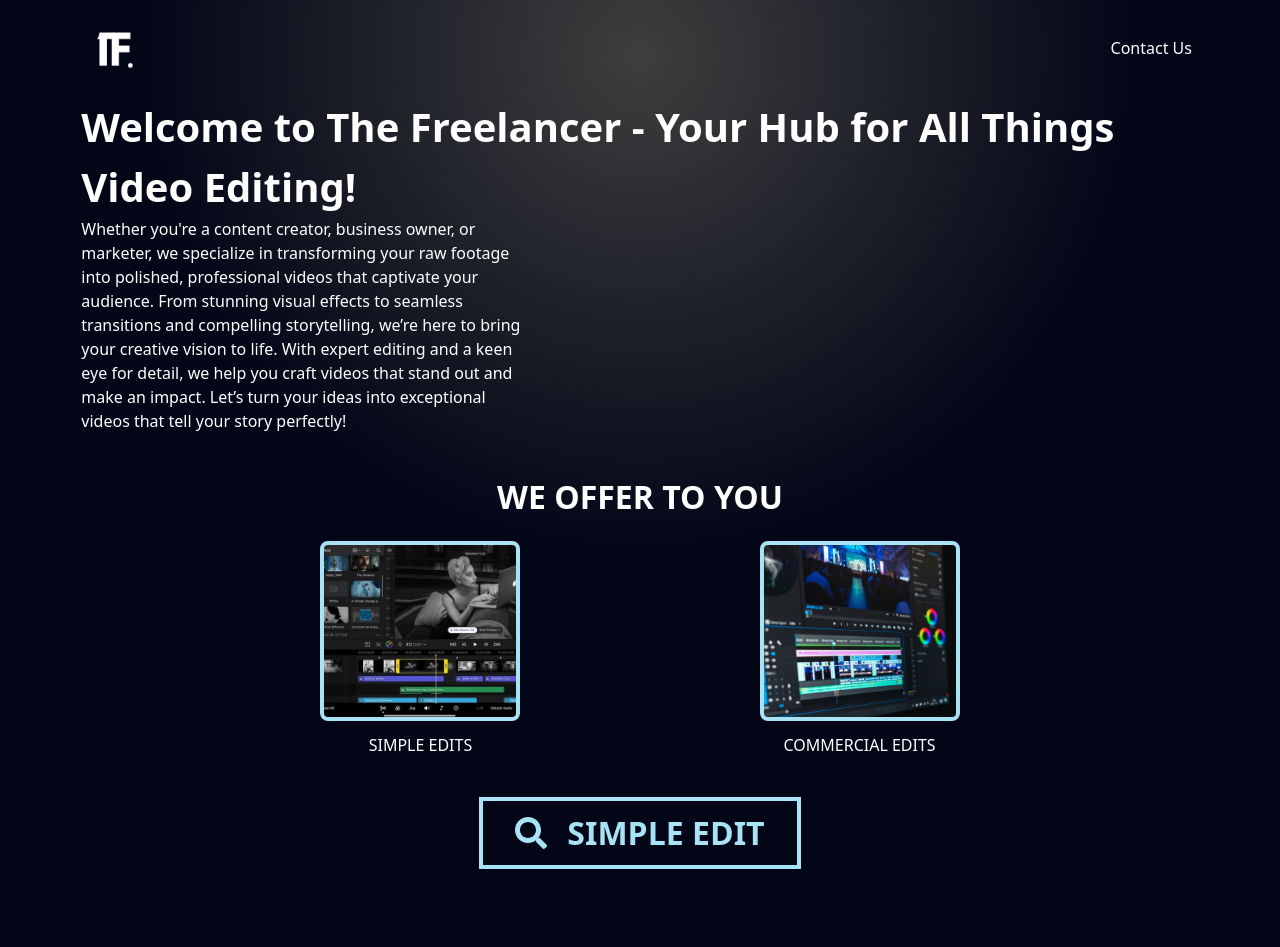
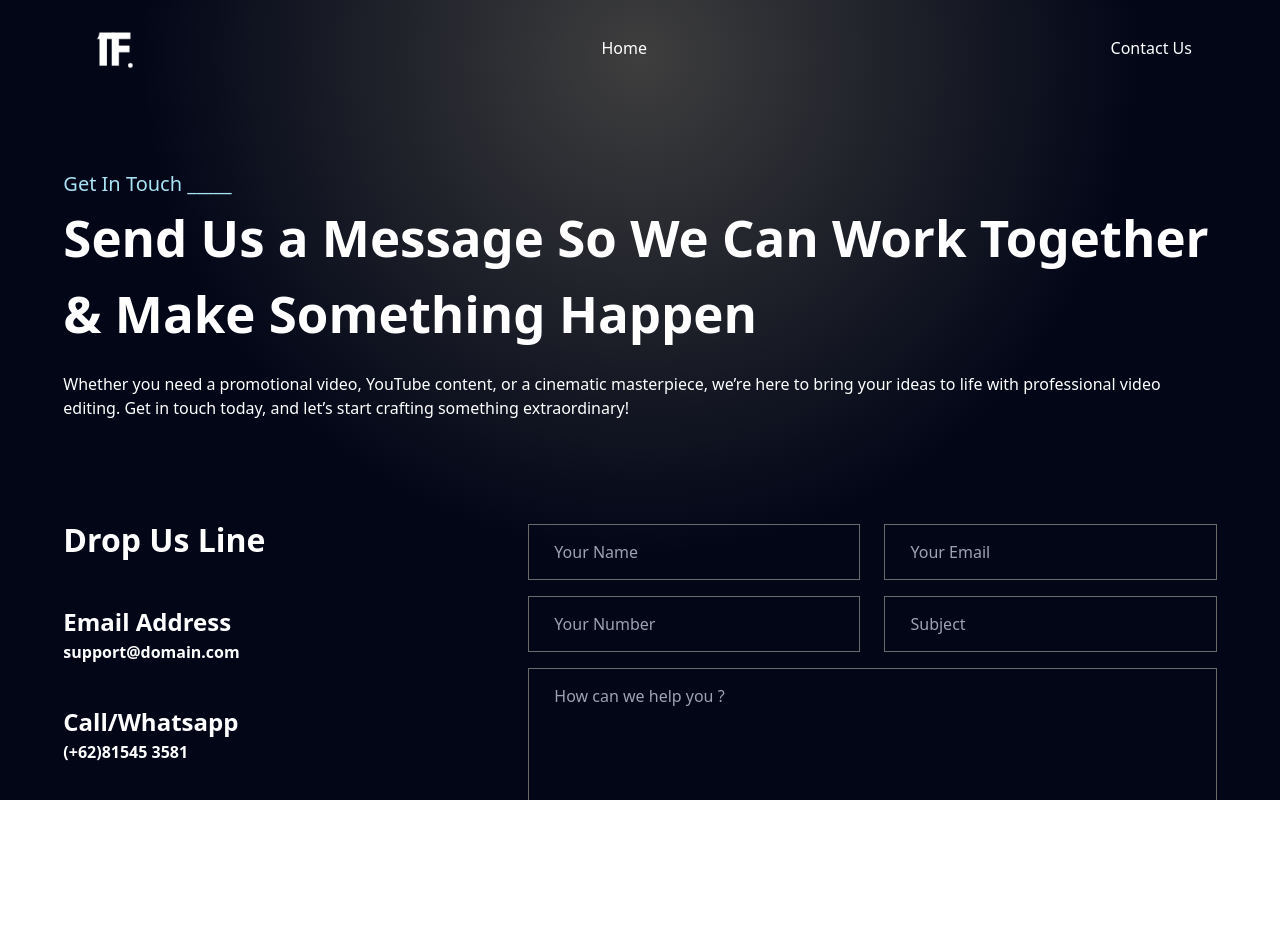
Before and after one commit to Sahilkr83/The-Freelancer, a React (Create React App) app: page /contactus in a window 1280 px wide. Shown: the top 947 px of the page. After the commit the page ends 800 px from the top, so only its background shows below. Built offline with nearby package versions, Linux system fonts and the light colour scheme; grey boxes are pictures that could not be loaded.

Commit message:
form commit

```diff
--- a/package.json
+++ b/package.json
@@ -9,10 +9,13 @@
     "@testing-library/react": "^13.4.0",
     "@testing-library/user-event": "^13.5.0",
     "react": "^18.3.1",
+    "react-bootstrap": "^2.10.7",
     "react-dom": "^18.3.1",
     "react-icons": "^5.4.0",
     "react-router-dom": "^7.0.2",
     "react-scripts": "5.0.1",
+    "react-simple-typewriter": "^5.0.1",
+    "typewriter-effect": "^2.21.0",
     "web-vitals": "^2.1.4"
   },
   "scripts": {
--- a/src/App.css
+++ b/src/App.css
@@ -61,8 +61,6 @@
 
 
 
-
-
 .video{
     padding-top: 280px;
 }
@@ -85,6 +83,26 @@
 }
 .types-of-edit-heading{
     font-size: 2rem;
+}
+.pre-loader-text{
+    font-size: 3rem;
+}
+
+.input{
+    all: unset;
+    border: solid 1px rgb(106, 106, 106);
+    padding: 15px 25px;
+    width: 100%;
+}
+.input:focus , .input:hover{
+    outline: white solid 2px;
+}
+.textarea{
+    all: unset;
+    border: solid 1px rgb(106, 106, 106);
+    padding: 15px 25px;
+
+    height: 140px;
 }
 
 
@@ -113,8 +131,16 @@
         gap: 10px;
     }
 }
+@media (max-width:800px){
+    .input-div{
+        flex-direction: column;
+    }
+}
 
 @media (max-width:670px) {
+    .pre-loader-text{
+        font-size: 2rem;
+    }
     .footer-text{
         font-size: 13px;
     }
@@ -165,7 +191,7 @@
 }
 
 
-@media (max-width:380px){
+@media (max-width:450px){
     .footer-heading{
         font-size: 21px ;
     }
--- a/src/App.js
+++ b/src/App.js
@@ -1,13 +1,27 @@
+import { useState,useEffect } from "react";
 import "./App.css";
 import NewWeb from "./New porject/NewWeb";
+import Preloader from "./Preloader";
 
 function App() {
+  const [loading,setLoading] = useState(true)
+  const [fadeOut, setFadeOut] = useState(false);
+
+  useEffect(() => {
+    setTimeout(() => {
+      setFadeOut(true);
+      setTimeout(() => {
+        setLoading(false);
+      }, 500);
+    }, 4500);
+  }, []);
+
   return (
 
-      <div className="relative  w-[100vw] wrapper  overflow-x-hidden bg-slate-950">
+      <div className="relative  w-[100vw] wrapper h-[100vh]  overflow-x-hidden bg-slate-950">
         <div className="absolute bottom-0 left-0 right-0 -top-36 z-10 bg-[radial-gradient(circle_500px_at_50%_200px,#3e3e3e,transparent)]"></div>
 
-        <NewWeb/>
+        {loading ? <Preloader fadeOut={fadeOut}/> :  <NewWeb/>}
         </div>
   )
 }
--- /dev/null
+++ b/src/New porject/ContactForm.js
@@ -0,0 +1,116 @@
+import React, { useState } from 'react'
+
+const ContactForm = () => {
+    const [formData , setFormData] = useState({
+        name:"", email: "", number:"" , subject:"" , help:""
+    })
+
+    function changeHandler(event){
+        setFormData(prevData => ({
+            ...prevData,
+            [event.target.name] : event.target.value
+        }))
+    }
+    function submitHandler (event){
+        event.preventDefault()
+        setFormData({
+            name:"", email: "", number:"" , subject:"" , help:""
+        })
+        console.log(formData)
+    }
+  return (
+    <div className='w-11/12 max-w-[1350px]  mx-auto pt-[100px] pb-[140px] px-[10px] text-white relative z-20 '>
+        <div>
+            <p className='text-[20px] text-[#a8e3f5]'>Get In Touch _____</p>
+            <h1 className='md:text-[51px] text-[39px] font-semibold'>Send Us a Message So We Can Work Together &  Make Something Happen</h1>
+            <div className='ma-w-[780px] pt-5'>
+            <p className='text-base'>Whether you need a promotional video, YouTube content, or a cinematic masterpiece, we’re here to bring your ideas to life with professional video editing. Get in touch today, and let’s start crafting something extraordinary!</p>
+            </div>
+        </div>
+
+        <div className='pt-24 flex w-full md:flex-row flex-col'>
+
+            <div className='max-w-[405px] w-11/12 pr-[2.5rem] font-semibold '>
+
+                <h1 className='text-[2rem]'>Drop Us Line</h1>
+                <div className='w-full h-[2.5rem]'></div>
+
+                <h1 className='text-[1.5rem]'>Email Address</h1>
+                <p className='text-base'>support@domain.com</p>
+
+                <div className='w-full h-[2.5rem]'></div>
+
+                <h1 className='text-[1.5rem]'>Call/Whatsapp</h1>
+                <p className='text-base'>(+62)81545 3581</p>
+
+                <div className='w-full h-[2.5rem]'></div>
+
+                <h1 className='text-[1.5rem]'>Office</h1>
+                <p className='text-base'>Jl. Sunset Road No.819, Kuta, Kec. Kuta, Kab. Badung, Bali – Indonesia 80361
+                </p>
+
+                <div className='w-full h-[2.5rem]'></div>
+
+            </div>
+
+           <div className='md:pl-[60px]  pt-2 w-11/12 '>
+           <form onSubmit={submitHandler} className='w-full flex flex-col gap-4'>
+
+               <div className='w-full flex gap-6  md:flex-row flex-col'>
+                <input
+                    className='input'
+                    name='name'
+                    type='text'
+                    value={formData.name}
+                    placeholder='Your Name'
+                    onChange={changeHandler}/>
+                <input
+                    className='input'
+                    name='email'
+                    type='email'
+                    value={formData.email}
+                    placeholder='Your Email'
+                    onChange={changeHandler}/>
+               </div>
+
+
+               <div className='w-full flex gap-6 md:flex-row flex-col'>
+                <input
+                    className='input'
+                    name='number'
+                    type='tel'
+                    value={formData.number}
+                    placeholder='Your Number'
+                    onChange={changeHandler}/>
+                <input
+                    className='input'
+                    name='subject'
+                    type='text'
+                    value={formData.subject}
+                    placeholder='Subject'
+                    onChange={changeHandler}/>
+               </div>
+
+               <textarea
+                    className='textarea '
+                     rows="10" cols="30"
+                    name='help'
+                    type='text'
+                    value={formData.help}
+                    placeholder='How can we help you ?'
+                    onChange={changeHandler}>
+
+               </textarea>
+
+               <button className='py-5 px-[45px] text-[15px] md:w-fit bg-[#a8e3f5] text-black rounded-[35px] font-semibold '>
+                Send Message
+               </button>
+            </form>
+           </div>
+        </div>
+
+    </div>
+  )
+}
+
+export default ContactForm
--- a/src/New porject/Frame.js
+++ b/src/New porject/Frame.js
@@ -16,17 +16,17 @@ const Frame = ({video1,video2,video3,editName,number1,number2,number3,type1,type
 
             <div className='relative w-fit h-fit '>
               <img src={iphoneFrame} alt='frame' className=' z-10'   />
-              <video className='absolute top-0 z-10 right-3 w-[185px] h-[420px]'autoPlay controls muted loop src={video1}/>
+              <video className='absolute top-0 z-10 right-3 w-[185px] h-[420px]'autoPlay controls muted loop src={video1} loading="lazy" />
             </div>
 
             <div className='relative w-fit h-fit '>
               <img src={iphoneFrame} className=' z-10'   alt=''/>
-              <video className='absolute top-0 z-10 right-3 w-[185px] h-[420px]'autoPlay controls muted loop src={video2}/>
+              <video className='absolute top-0 z-10 right-3 w-[185px] h-[420px]'autoPlay controls muted loop src={video2} loading="lazy" />
             </div>
 
             <div className='relative w-fit h-fit '>
               <img src={iphoneFrame} className=' z-10' alt=''/>
-              <video className='absolute top-0 z-10 right-3 w-[185px] h-[420px]'autoPlay controls muted loop src={video3}/>
+              <video className='absolute top-0 z-10 right-3 w-[185px] h-[420px]'autoPlay controls muted loop src={video3} loading="lazy" />
             </div>
 
             <div className='flex flex-col text-[1.5rem] gap-4 '>
--- a/src/New porject/NavBar.js
+++ b/src/New porject/NavBar.js
@@ -1,23 +1,31 @@
 import React from 'react'
+import logo from "../assests/tf-removebg-preview.png"
+import { useNavigate } from 'react-router-dom';
 
-import logo from "../assests/tf-removebg-preview.png"
-const NavBar = () => {
+const NavBar = ({setContactOn}) => {
 
-  function click() {
-    console.log('link clicked');
+  const navigate = useNavigate();
+
+  function clickHandler (){
+    setContactOn(true)
+    navigate("/contactus")
+  }
+  function clickHandler2 (){
+    setContactOn(false)
+    navigate("/")
   }
 
   return (
     <div className='mx-auto max-w-[1160px] w-11/12 justify-between items-center  pt-7 px-7 text-white flex z-20'>
 
-        <img src={logo} width={50} height={50} alt=''/>
+        <img onClick={clickHandler2} src={logo} width={50} height={50} alt=''/>
 
 
-        <div className='gap-4 flex '>
-
+        <div onClick={clickHandler2} className='gap-4 flex '>
+          Home
         </div>
 
-        <button onClick={click}>Contact Us</button>
+        <button onClick={clickHandler}>Contact Us</button>
     </div>
   )
 }
--- a/src/New porject/NewWeb.js
+++ b/src/New porject/NewWeb.js
@@ -1,18 +1,23 @@
-import React from 'react'
+import React, { useState } from 'react'
 import NavBar from './NavBar'
-
+import { Route, Routes } from "react-router-dom";
 import Footer from './Footer'
 import Homepage from './Home page'
+import ContactForm from './ContactForm'
+
 
 
 const NewWeb = () => {
+  const [contactOn ,setContactOn] = useState(false)
   return (
     <div className='w-full h-full flex flex-col justify-between z-20'>
-       <NavBar/>
+       <NavBar  setContactOn={setContactOn} />
+       <Routes>
+        <Route path='/' element={<Homepage/>} />
+        <Route path='/contactus' element={<ContactForm/>} />
+       </Routes>
 
-       <Homepage/>
-
-       <Footer/>
+       <Footer contactOn={contactOn} setContactOn={setContactOn}/>
     </div>
   )
 }
--- /dev/null
+++ b/src/Preloader.js
@@ -0,0 +1,54 @@
+import React ,{useState,useEffect}from 'react'
+
+import { Typewriter } from 'react-simple-typewriter'
+
+import logo from "./assests/tf-removebg-preview.png"
+
+const Preloader = ({fadeOut}) => {
+
+    const [firstLoop,setFirstLoop] = useState(false)
+
+    useEffect (()=>{
+        setTimeout(()=>{
+            setFirstLoop(true)
+        },1700)
+    },[])
+    function firstLoopDone(){
+
+    }
+
+  return (
+    <div   className={`flex justify-center items-center w-[100vw] h-[100vh]  flex-col transition-all duration-500 relative ${
+        fadeOut ?  'opacity-0 scale-100 z-40' : 'opacity-100 scale-50 z-40'
+      }`}
+    >
+        <img className='z-40' src={logo} width={200} alt=''/>
+
+        <span className='text-white  font-bold z-40 pre-loader-text'>
+        <Typewriter
+            words={['THE FREELANCER']}
+            loop={1}
+            cursor
+            cursorStyle='_'
+            typeSpeed={120}
+            deleteSpeed={70}
+            delaySpeed={2500}
+            onLoopDone={firstLoopDone}
+          />
+        </span>
+        {firstLoop &&
+        <span className='text-white text-[1.2rem] z-40'>
+        <Typewriter
+            words={['COMPANY']}
+            loop={1}
+            deleteSpeed={70}
+            delaySpeed={2000}
+            typeSpeed={110}
+          />
+        </span>}
+
+    </div>
+  )
+}
+
+export default Preloader
```
Also changed, not shown: src/New porject/Footer.js (+15 -7 lines), 1 other file (tests, documents, lock files or other folders).
